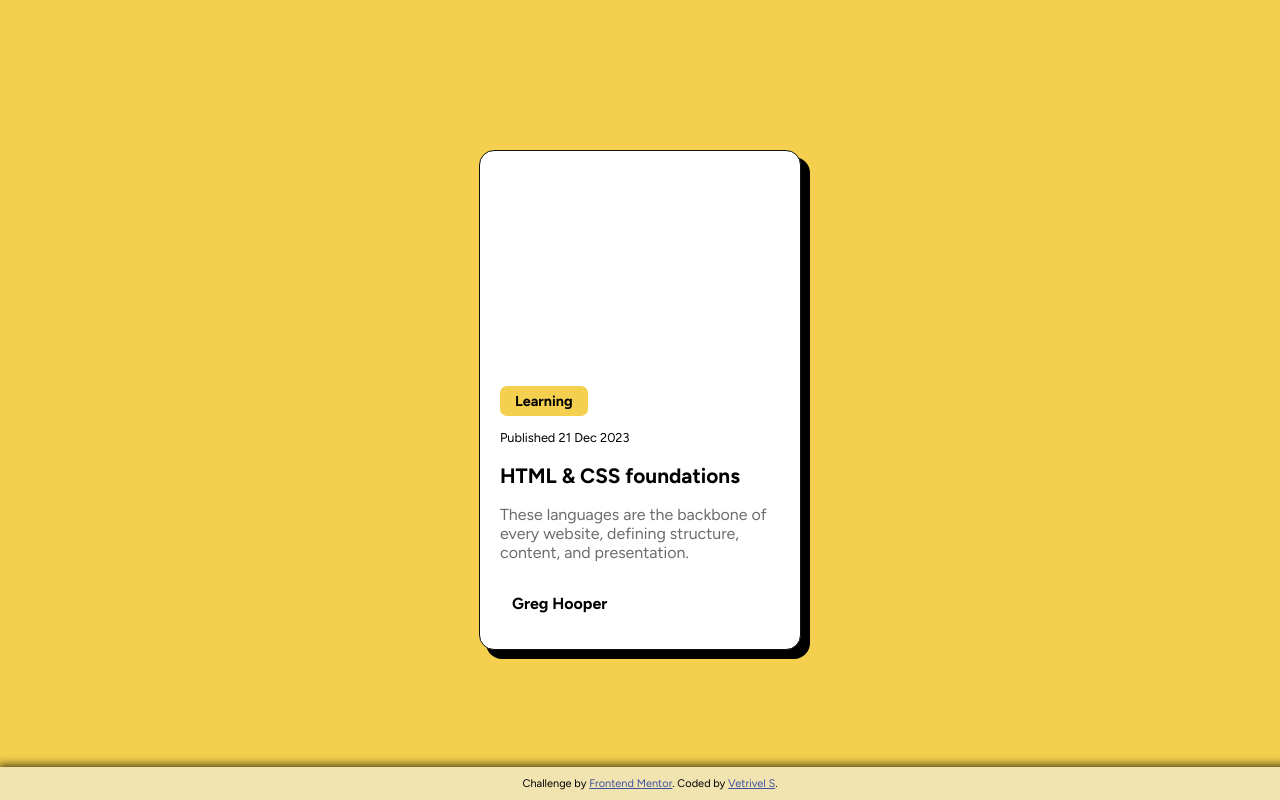
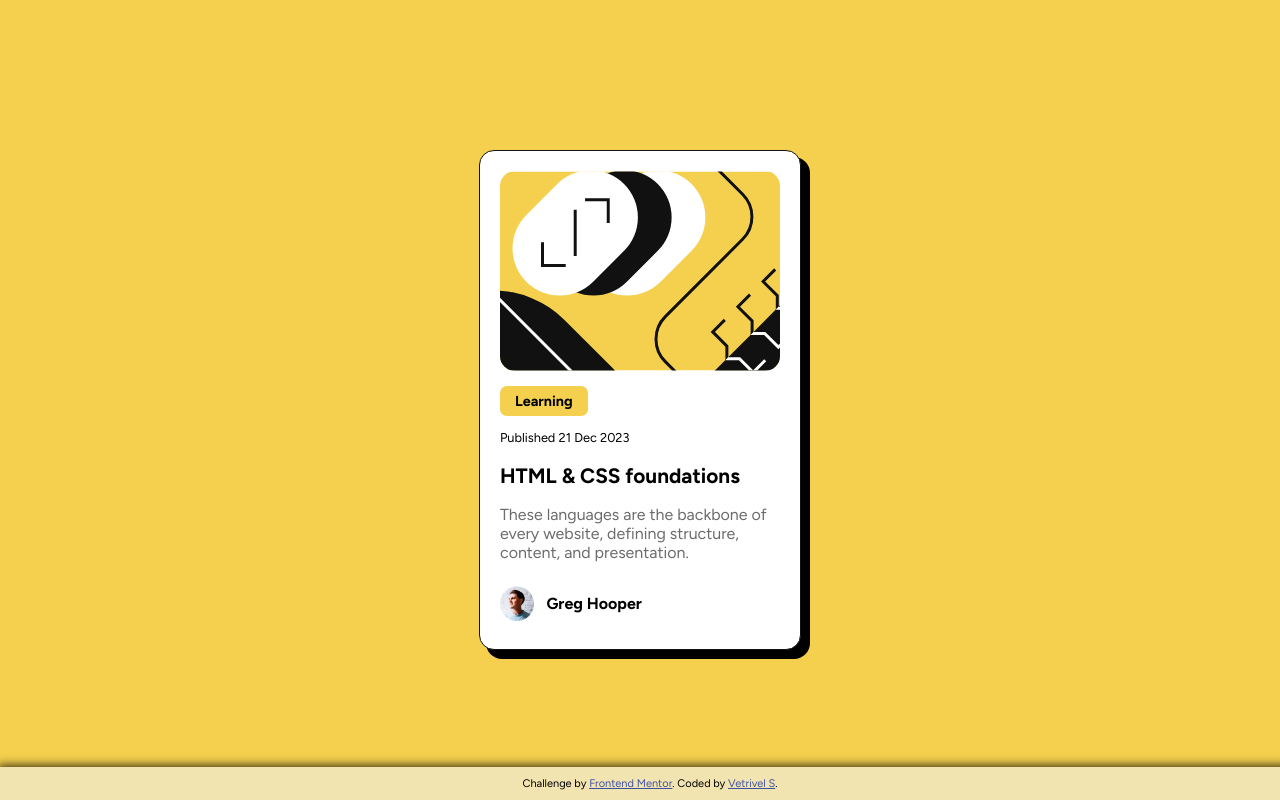
Before and after one commit to Vetrivel-bot/Blog-preview-card, a plain HTML site: page index.html in a window 1280 px wide. Drawn offline with Linux system fonts and the light colour scheme; the site is published under a folder, as on GitHub Pages, so addresses that start at the root find nothing.

Commit message:
index.html

```diff
--- a/index.html
+++ b/index.html
@@ -17,14 +17,14 @@
 <body>
 
   <div class="outerbox">
-    <img id="frame" src="/assets/images/illustration-article.svg" alt="">
+    <img id="frame" src="./assets/images/illustration-article.svg" alt="">
     <div class="innerbox">
       <span>Learning</span>
       <div class="pub">Published 21 Dec 2023</div>
       <h2 class="mhead">HTML & CSS foundations</h2>
       <p class="para">These languages are the backbone of every website, defining structure, content, and presentation.</p>
       <div class="profile">
-        <img src="/assets/images/image-avatar.webp" alt="" class="pic">
+        <img src="./assets/images/image-avatar.webp" alt="" class="pic">
         <h3>Greg Hooper</h3>
       </div>
     </div>
```
